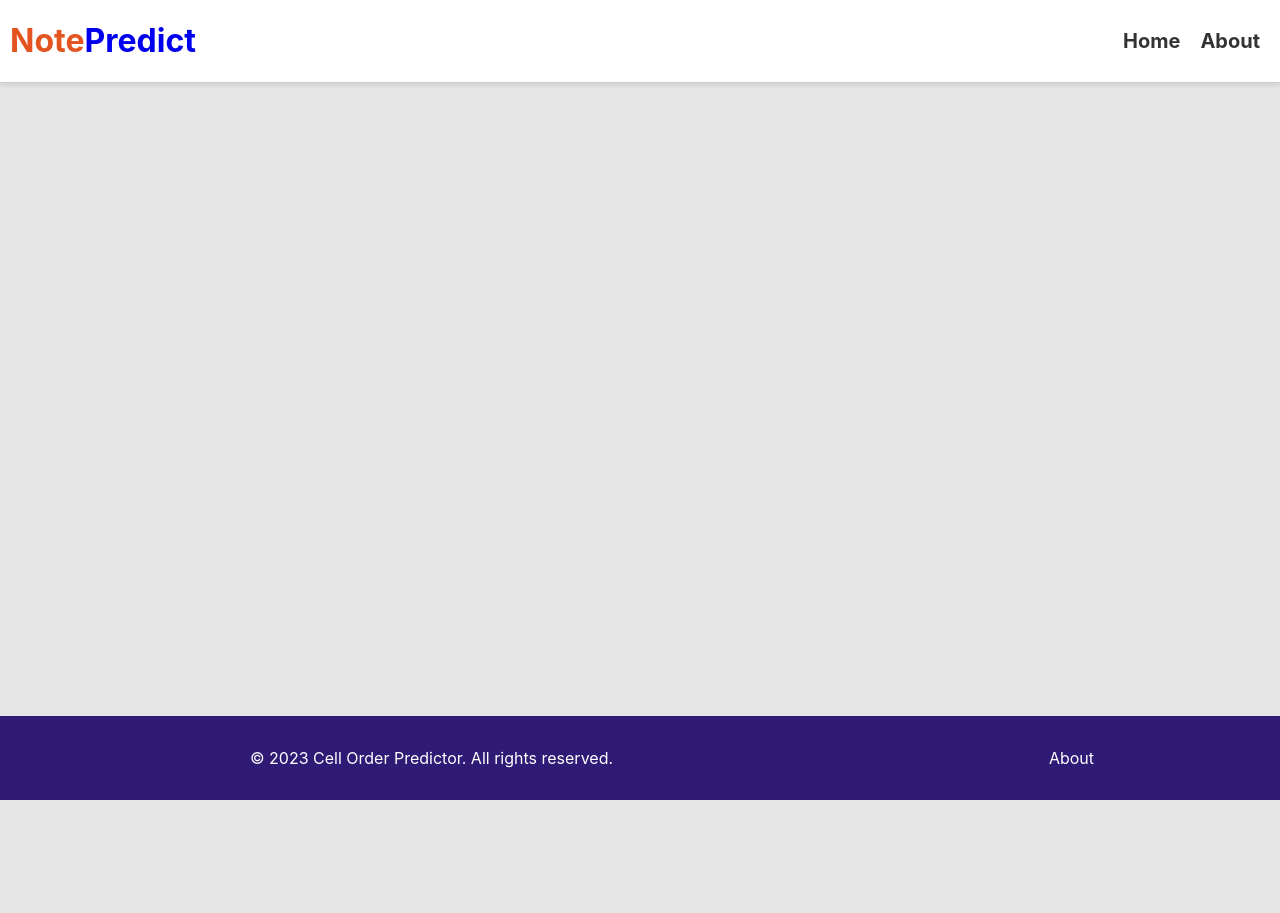
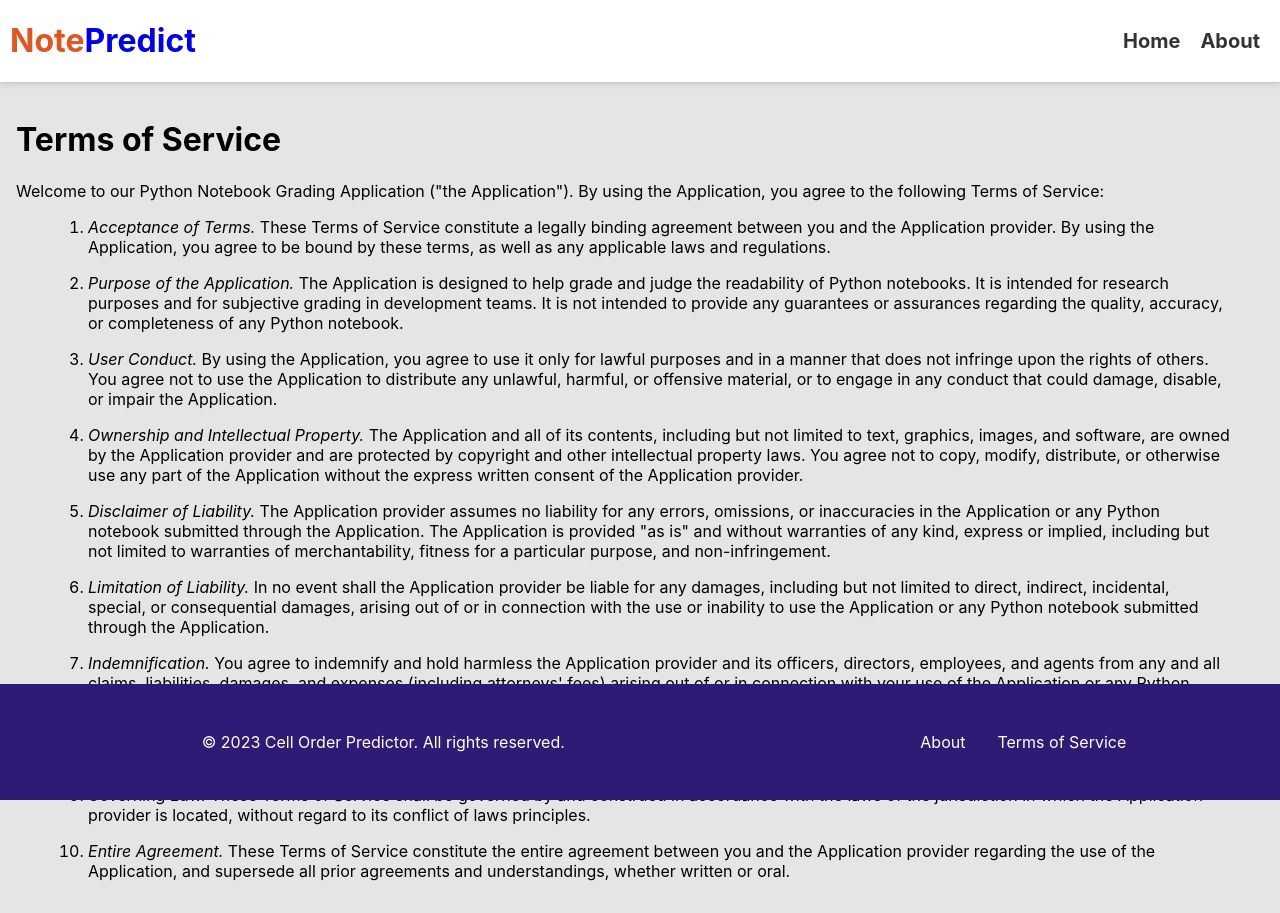
Before and after one commit to kingsley9/cell-order-predictor, a React (Create React App) app in the folder client/: page /termsOfService in a window 1280 px wide. Before the commit the page ends 800 px from the top, so only its background shows below. Built offline with nearby package versions, Linux system fonts and the light colour scheme.

Commit message:
Add Terms of Service Page

```diff
--- a/client/src/App.js
+++ b/client/src/App.js
@@ -1,11 +1,12 @@
-import React from 'react';
-import HomePage from './pages/home/HomePage';
-import DownloadPage from './pages/download/DownloadPage';
-import AboutPage from './pages/about/AboutPage';
-import { BrowserRouter as Router, Route, Routes } from 'react-router-dom';
-import './App.css';
-import Header from './components/shared/Header';
-import Footer from './components/shared/Footer';
+import React from "react";
+import HomePage from "./pages/home/HomePage";
+import DownloadPage from "./pages/download/DownloadPage";
+import AboutPage from "./pages/about/AboutPage";
+import TermsOfServicePage from "./pages/termsOfService/TermsOfService";
+import { BrowserRouter as Router, Route, Routes } from "react-router-dom";
+import "./App.css";
+import Header from "./components/shared/Header";
+import Footer from "./components/shared/Footer";
 
 function App() {
   return (
@@ -16,6 +17,7 @@ function App() {
           <Route path="/" element={<HomePage />} />
           <Route path="/about" element={<AboutPage />} />
           <Route path="/download/:notebookId" element={<DownloadPage />} />
+          <Route path="/termsOfService" element={<TermsOfServicePage />} />
         </Routes>
       </div>
       <Footer />
--- a/client/src/components/shared/Footer.css
+++ b/client/src/components/shared/Footer.css
@@ -24,6 +24,7 @@
   color: #ffffff;
   font-size: 16px;
   text-decoration: none;
+  margin: 1rem;
 }
 
 .footer-link:hover {
--- a/client/src/components/shared/Footer.jsx
+++ b/client/src/components/shared/Footer.jsx
@@ -1,7 +1,7 @@
 // footer.tsx
-import React from 'react';
-import { Link } from 'react-router-dom';
-import './Footer.css';
+import React from "react";
+import { Link } from "react-router-dom";
+import "./Footer.css";
 
 const Footer = () => {
   return (
@@ -13,6 +13,9 @@ const Footer = () => {
         <Link className="footer-link" to="/about">
           About
         </Link>
+        <Link className="footer-link" to="/termsOfService">
+          Terms of Service
+        </Link>
       </div>
     </footer>
   );
--- /dev/null
+++ b/client/src/pages/termsOfService/TermsOfService.css
@@ -0,0 +1,11 @@
+.list {
+  margin: 1rem;
+}
+
+.bulletPoint {
+  margin: 1rem;
+}
+
+.container {
+  margin: 1rem;
+}
--- /dev/null
+++ b/client/src/pages/termsOfService/TermsOfService.jsx
@@ -0,0 +1,92 @@
+import React from "react";
+
+import "./TermsOfService.css";
+
+const TermsOfServicePage = () => {
+  return (
+    <div className="container rounded border p-4">
+      <h1>Terms of Service</h1>
+      <div className="">
+        Welcome to our Python Notebook Grading Application ("the Application").
+        By using the Application, you agree to the following Terms of Service:
+        <ol className="list">
+          <li className="bulletPoint">
+            <i>Acceptance of Terms.</i> These Terms of Service constitute a
+            legally binding agreement between you and the Application provider.
+            By using the Application, you agree to be bound by these terms, as
+            well as any applicable laws and regulations.
+          </li>
+          <li className="bulletPoint">
+            <i>Purpose of the Application.</i> The Application is designed to
+            help grade and judge the readability of Python notebooks. It is
+            intended for research purposes and for subjective grading in
+            development teams. It is not intended to provide any guarantees or
+            assurances regarding the quality, accuracy, or completeness of any
+            Python notebook.
+          </li>
+          <li className="bulletPoint">
+            <i>User Conduct.</i> By using the Application, you agree to use it
+            only for lawful purposes and in a manner that does not infringe upon
+            the rights of others. You agree not to use the Application to
+            distribute any unlawful, harmful, or offensive material, or to
+            engage in any conduct that could damage, disable, or impair the
+            Application.
+          </li>
+          <li className="bulletPoint">
+            <i>Ownership and Intellectual Property.</i> The Application and all
+            of its contents, including but not limited to text, graphics,
+            images, and software, are owned by the Application provider and are
+            protected by copyright and other intellectual property laws. You
+            agree not to copy, modify, distribute, or otherwise use any part of
+            the Application without the express written consent of the
+            Application provider.
+          </li>
+          <li className="bulletPoint">
+            <i>Disclaimer of Liability.</i> The Application provider assumes no
+            liability for any errors, omissions, or inaccuracies in the
+            Application or any Python notebook submitted through the
+            Application. The Application is provided "as is" and without
+            warranties of any kind, express or implied, including but not
+            limited to warranties of merchantability, fitness for a particular
+            purpose, and non-infringement.
+          </li>
+          <li className="bulletPoint">
+            <i>Limitation of Liability.</i> In no event shall the Application
+            provider be liable for any damages, including but not limited to
+            direct, indirect, incidental, special, or consequential damages,
+            arising out of or in connection with the use or inability to use the
+            Application or any Python notebook submitted through the
+            Application.
+          </li>
+          <li className="bulletPoint">
+            <i>Indemnification.</i> You agree to indemnify and hold harmless the
+            Application provider and its officers, directors, employees, and
+            agents from any and all claims, liabilities, damages, and expenses
+            (including attorneys' fees) arising out of or in connection with
+            your use of the Application or any Python notebook submitted through
+            the Application.
+          </li>
+          <li className="bulletPoint">
+            <i>Termination.</i> The Application provider reserves the right to
+            terminate your use of the Application at any time and for any
+            reason, without notice or liability.
+          </li>
+          <li className="bulletPoint">
+            <i>Governing Law.</i> These Terms of Service shall be governed by
+            and construed in accordance with the laws of the jurisdiction in
+            which the Application provider is located, without regard to its
+            conflict of laws principles.
+          </li>
+          <li className="bulletPoint">
+            <i>Entire Agreement.</i> These Terms of Service constitute the
+            entire agreement between you and the Application provider regarding
+            the use of the Application, and supersede all prior agreements and
+            understandings, whether written or oral.
+          </li>
+        </ol>
+      </div>
+    </div>
+  );
+};
+
+export default TermsOfServicePage;
```
Lines whose indentation alone changed are shown as unchanged.
